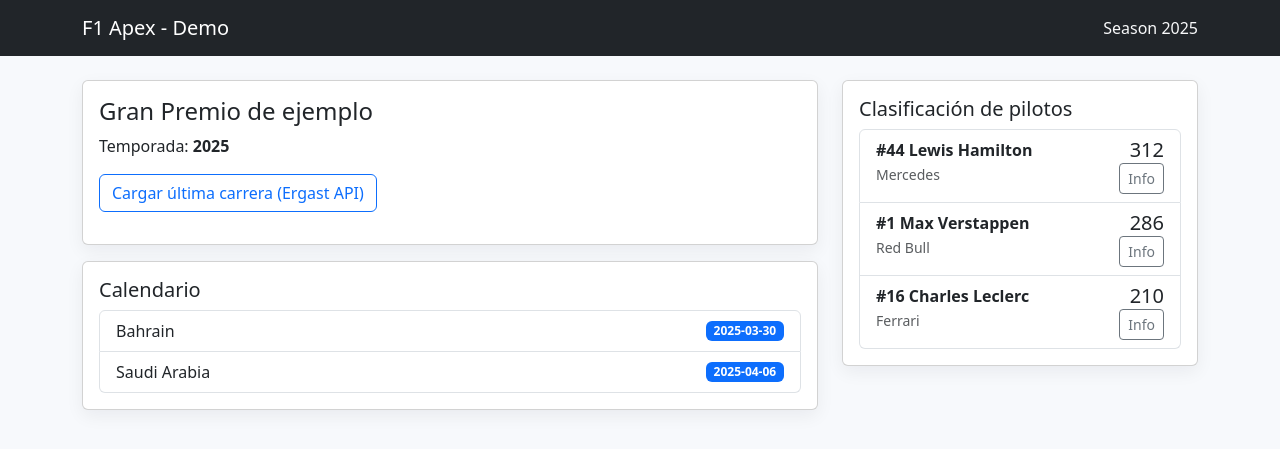
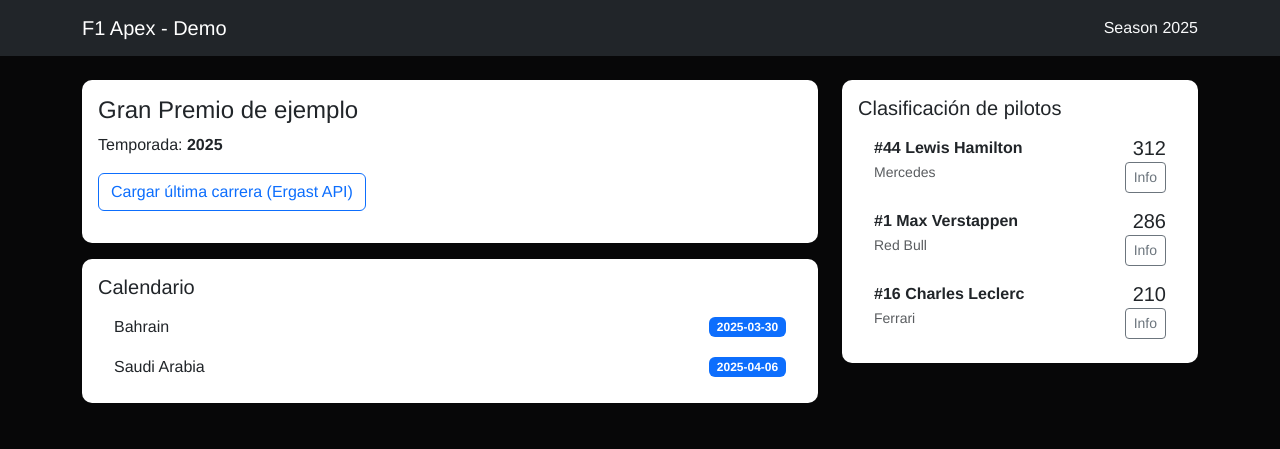
Before and after one commit to ikeralbizu-arangoya/Programaci-nIA, a Flask app: page / in a window 1280 px wide. Shown: the top 449 px of the page. Run offline with Flask 3, Linux system fonts and the light colour scheme.

Commit message:
CSS cambio color

```diff
--- a/IA/static/css/styles.css
+++ b/IA/static/css/styles.css
@@ -1,4 +1,26 @@
+/* styles.css */
 body {
-  background: #f7f9fc;
+  background: #070708;
+  color: #e8e8e8;
+  font-family: "Helvetica Neue", Arial, sans-serif;
 }
-.card { box-shadow: 0 6px 18px rgba(15,23,42,0.06); }
+
+.hero-bg {
+  background: linear-gradient(135deg, #2b0000, #0f0f0f);
+  border-radius: 8px;
+  padding: 2.5rem;
+}
+
+.card {
+  border: none;
+  border-radius: 10px;
+}
+
+.card img {
+  object-fit: cover;
+  max-height: 220px;
+}
+
+.list-group-item {
+  border: none;
+}
```
